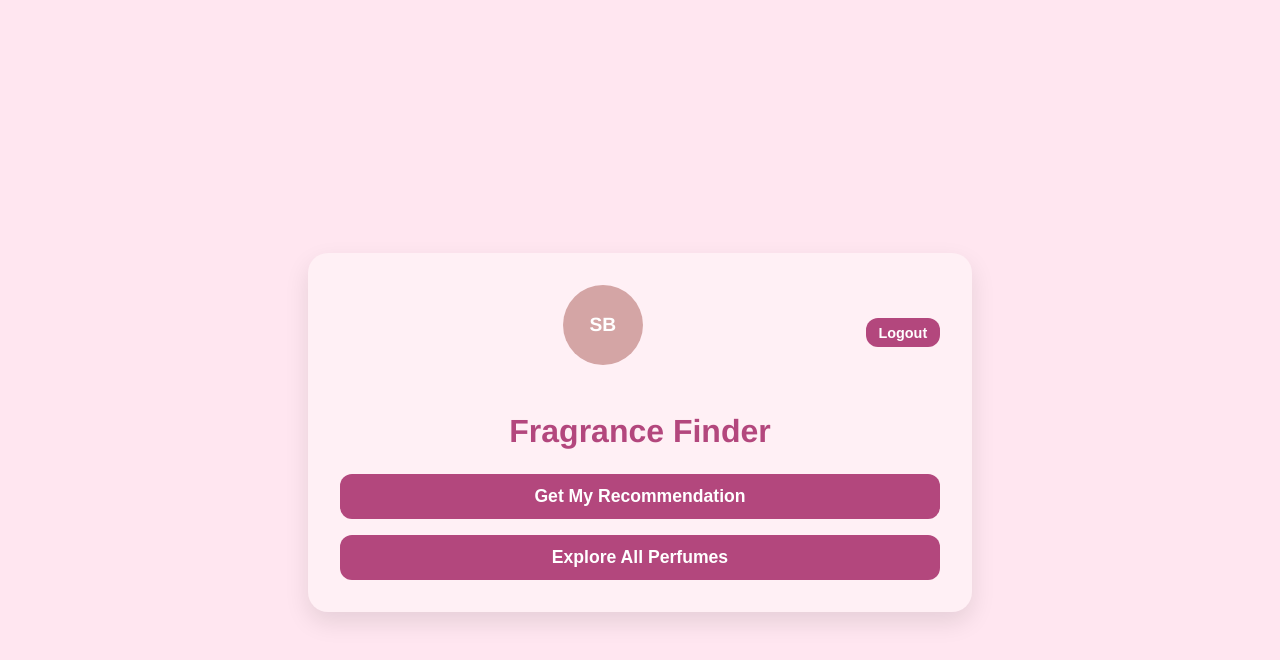
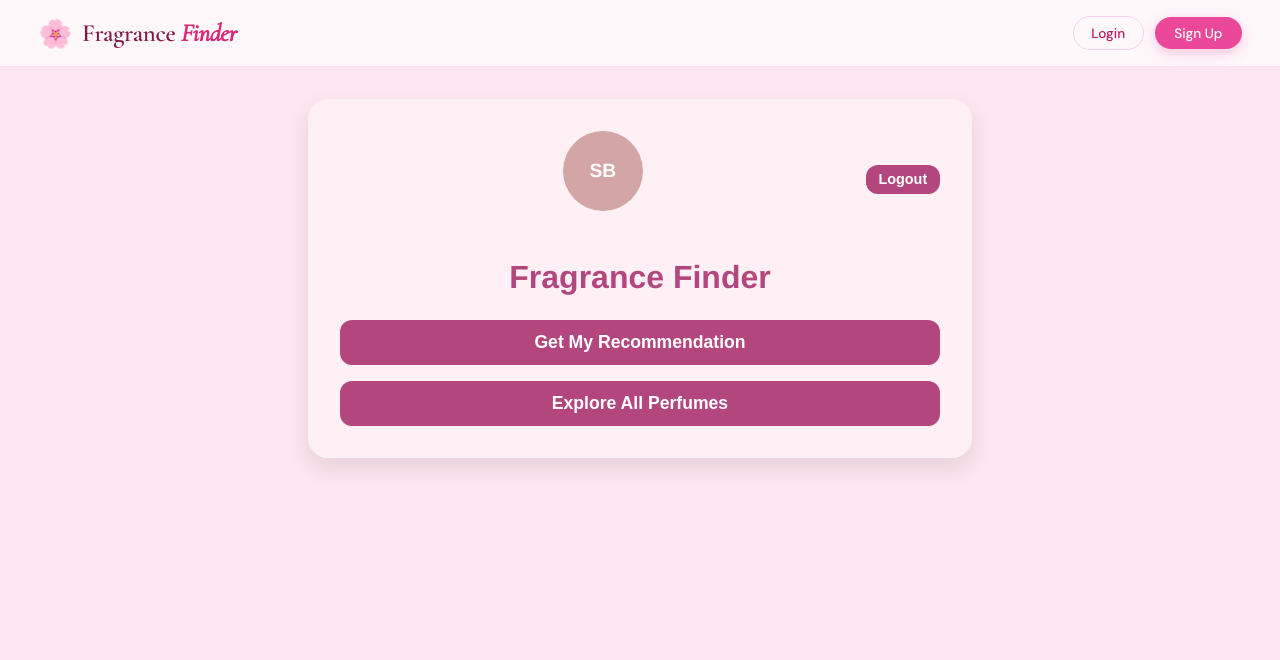
Before and after one commit to rinad-h/scent-similarity-visualizer, a React (Create React App) app in the folder frontend/: page /home in a window 1280 px wide. Shown: the top 660 px of the page. Built offline with nearby package versions, Linux system fonts and the light colour scheme.

Commit message:
Add Navbar to Homepage

```diff
--- a/frontend/src/pages/HomePage.js
+++ b/frontend/src/pages/HomePage.js
@@ -1,4 +1,5 @@
 import { useNavigate } from "react-router-dom";
+import Navbar from "../common/Navbar";
 
 function HomePage() {
   const navigate = useNavigate();
@@ -9,7 +10,10 @@ function HomePage() {
   };
 
   return (
+    <div>
+    <Navbar />
     <div className="container">
+
       <div className="content">
 
         {/* Header */}
@@ -38,6 +42,7 @@ function HomePage() {
 
       </div>
     </div>
+    </div>
   );
 }
 
```
